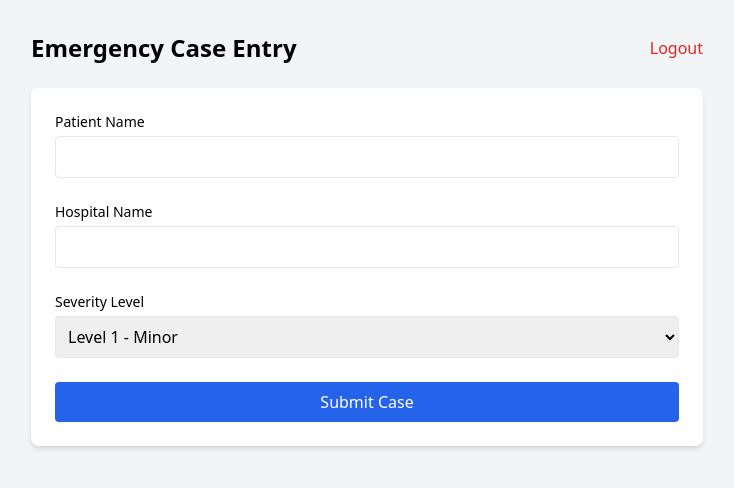
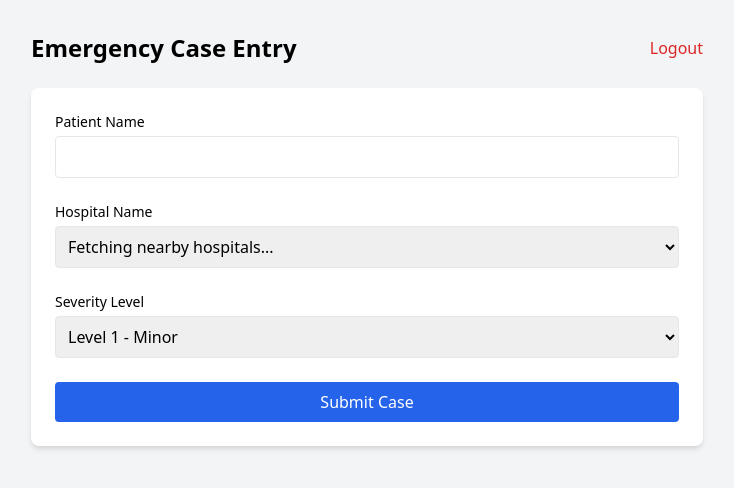
Before and after one commit to shreyas-sridhar/FinalYearProject, a Flask app: page /dashboard in a window 1280 px wide. Shown: the top 488 px of the page, without its empty margins (273-1007 px from the left). Run offline with Flask 3, Linux system fonts and the light colour scheme; the visitor is signed in with stand-in values (Sample User, id 1).

Commit message:
Update dashboard.html

```diff
--- a/Major UI/templates/dashboard.html
+++ b/Major UI/templates/dashboard.html
@@ -14,7 +14,9 @@
                 </div>
                 <div>
                     <label class="block text-sm font-medium mb-1">Hospital Name</label>
-                    <input type="text" name="hospital_name" class="w-full p-2 border rounded" required>
+                    <select id="hospital_name" name="hospital_name" class="w-full p-2 border rounded" required>
+                        <option value="">Fetching nearby hospitals...</option>
+                    </select>
                 </div>
                 <div>
                     <label class="block text-sm font-medium mb-1">Severity Level</label>
@@ -51,7 +53,7 @@
                         <td class="p-2">{{ case.hospital_name }}</td>
                         <td class="p-2">Level {{ case.severity_level }}</td>
                         <td class="p-2">
-                            <a href="https://www.google.com/maps/dir/?api=1&destination={{ case.hospital_name }},Bangalore"
+                            <a href="https://www.google.com/maps/dir/?api=1&destination={{ case.hospital_name }}"
                                target="_blank"
                                class="px-3 py-1 bg-blue-600 text-white rounded hover:bg-blue-700">
                                 Navigate
@@ -65,4 +67,54 @@
         {% endif %}
     </div>
 </div>
+
+<script>
+    function getLocation() {
+        if (navigator.geolocation) {
+            navigator.geolocation.getCurrentPosition(sendLocation, showError);
+        } else {
+            alert("Geolocation is not supported by this browser.");
+        }
+    }
+
+    function sendLocation(position) {
+        fetch('/get_nearby_hospitals', {
+            method: 'POST',
+            headers: { 'Content-Type': 'application/json' },
+            body: JSON.stringify({
+                latitude: position.coords.latitude,
+                longitude: position.coords.longitude
+            })
+        })
+        .then(response => response.json())
+        .then(data => {
+            let hospitalSelect = document.getElementById("hospital_name");
+            hospitalSelect.innerHTML = "";
+
+            if (!data.hospitals || !Array.isArray(data.hospitals)) {
+                hospitalSelect.innerHTML = "<option value=''>Error fetching hospitals</option>";
+                console.error("Invalid data:", data);
+                return;
+            }
+
+            data.hospitals.forEach(hospital => {
+                let option = document.createElement("option");
+                option.value = hospital;
+                option.textContent = hospital;
+                hospitalSelect.appendChild(option);
+            });
+        })
+        .catch(error => {
+            console.error("Fetch error:", error);
+            alert("Error fetching nearby hospitals.");
+        });
+    }
+
+    function showError(error) {
+        console.error("Error getting location:", error);
+        alert("Unable to retrieve location. Please enable GPS.");
+    }
+
+    window.onload = getLocation;
+</script>
 {% endblock %}
```
